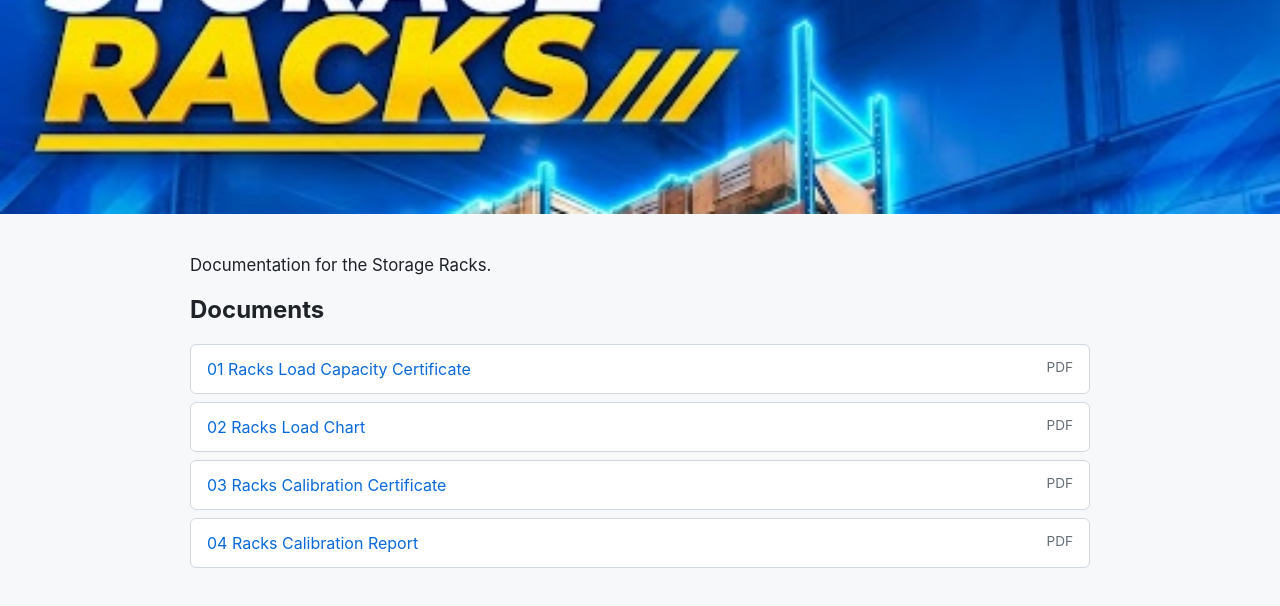
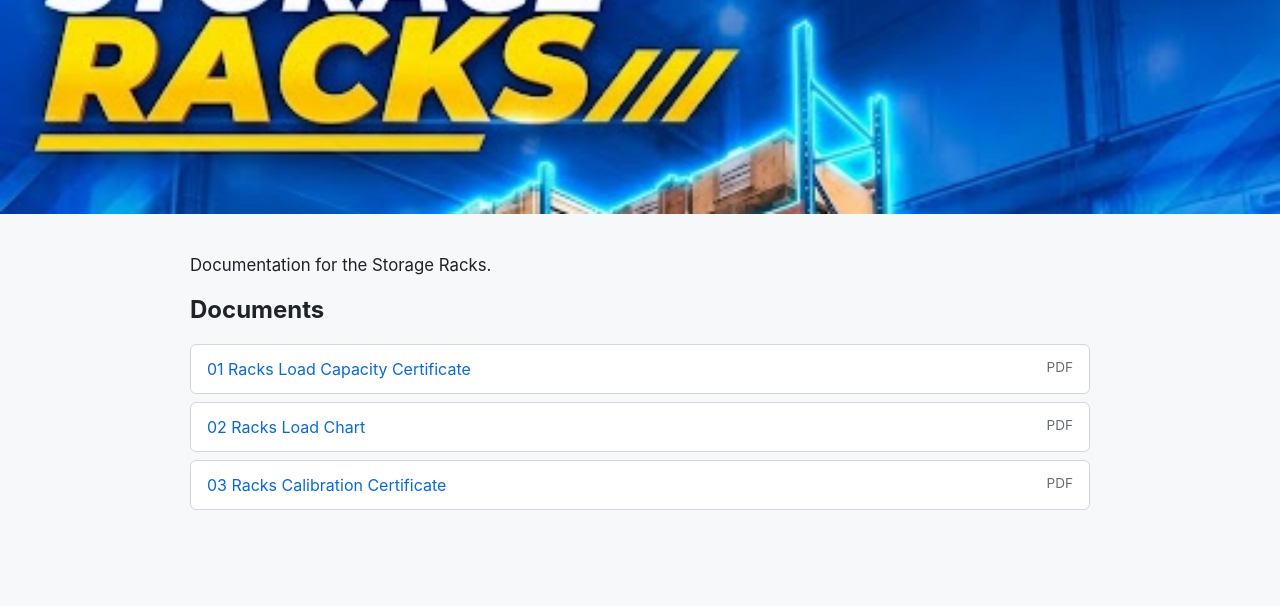
Before and after one commit to sasosabudhabi/Racks, a plain HTML site: page index.html in a window 1280 px wide. Shown: the part 106-712 px from the top of the page. Drawn offline with Linux system fonts and the light colour scheme.

Commit message:
Update index.html

```diff
--- a/index.html
+++ b/index.html
@@ -28,8 +28,7 @@
       <li><a href="Racks_Load_Capacity_Certificate.pdf">01 Racks Load Capacity Certificate <span class="type">PDF</span></a></li>
       <li><a href="Racks_Load_Chart.pdf">02 Racks Load Chart <span class="type">PDF</span></a></li>
       <li><a href="Racks_Calibration_Certificate.pdf">03 Racks Calibration Certificate <span class="type">PDF</span></a></li>
-      <li><a href="Racks_Calibration_Report.pdf">04 Racks Calibration Report <span class="type">PDF</span></a></li>
-  </ul>
+      </ul>
   </main>
 </body>
 </html>
```
